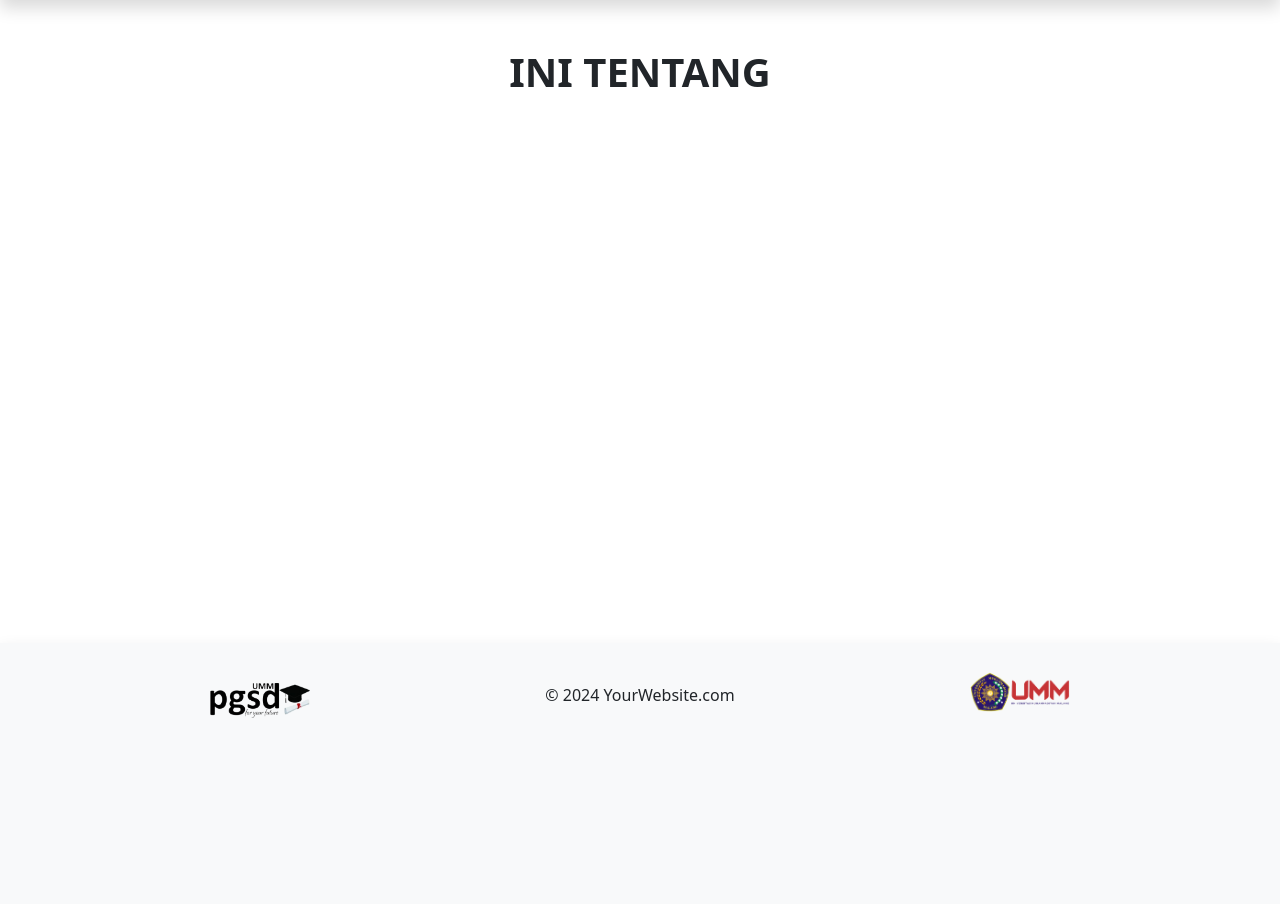
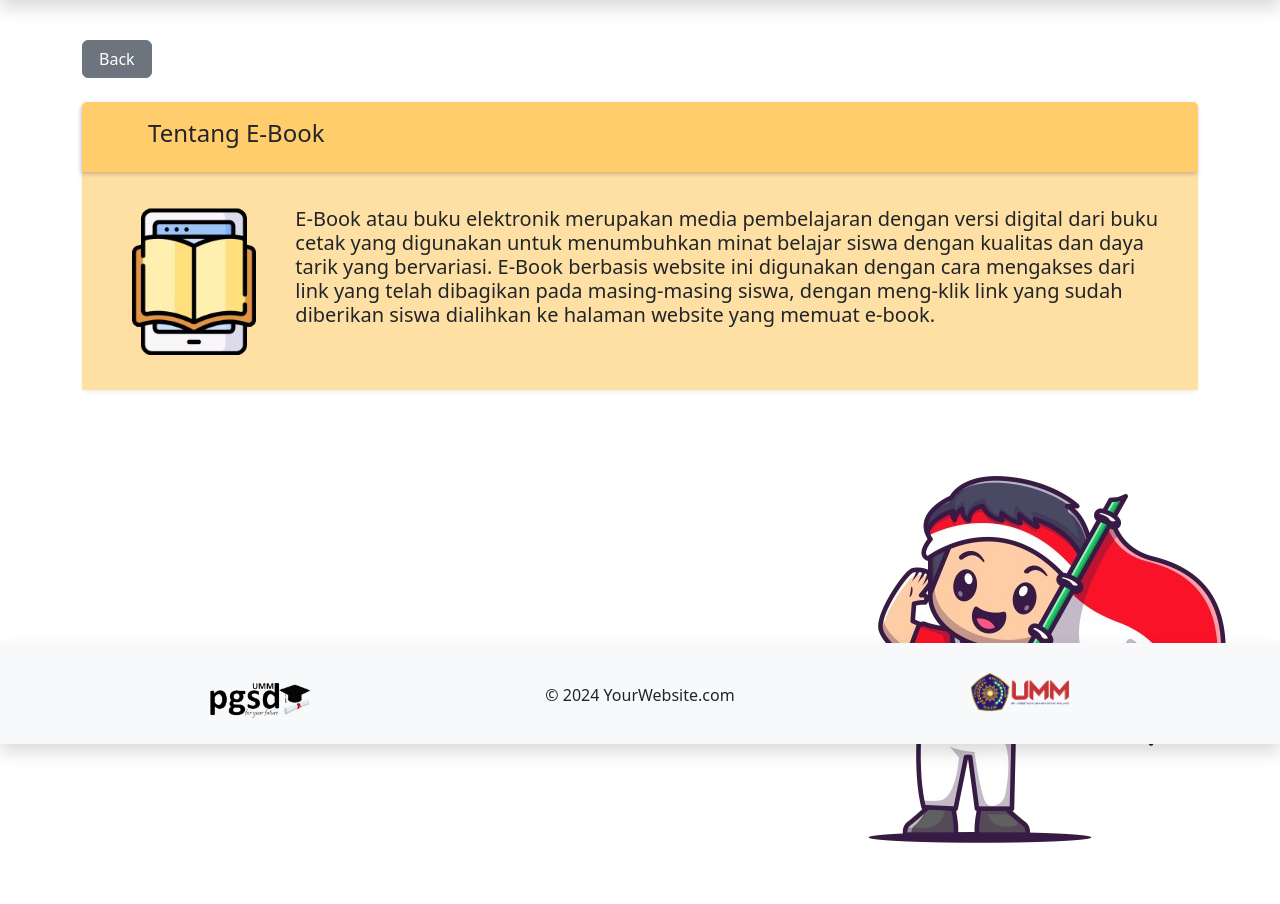
Before and after one commit to iskandarsh/web_ebook, a CodeIgniter app: page /database/tentang in a window 1280 px wide. Shown: the part 56-960 px from the top of the page. Before the commit the page ends 774 px from the top, so only its background shows below. Run offline with CodeIgniter, Linux system fonts and the light colour scheme; the visitor is signed in with stand-in values (Sample User, id 1).

Commit message:
second content box

```diff
--- a/application/views/body.php
+++ b/application/views/body.php
@@ -22,6 +22,11 @@
             text-decoration: none;
         }
 
+        .container-utama{
+            margin-top: 6rem;
+            margin-bottom: 7rem;
+        }
+
         .box-title{
             height:70px;
             text-align: center;
@@ -37,6 +42,10 @@
             background-color: #FFE0A4;
         }
 
+        .content-box{
+            text-align: left;
+        }
+
 
         footer {
             background-color: #f8f9fa;
@@ -47,8 +56,8 @@
     </style>
 </head>
 <body class = "bg-body">
-<header>
-    <nav class="navbar navbar-expand-lg navbar-light bg-light shadow" style="z-index: 100;">
+<header >
+    <nav class="navbar navbar-expand-lg navbar-light bg-light shadow fixed-top" style="z-index: 100;">
         <div class="container">
             <a class="navbar-brand" href="#"><strong>E-BOOK KEBERAGAMAN SOSIAL DAN BUDAYA</strong></a>
             <button class="navbar-toggler" type="button" data-bs-toggle="collapse" data-bs-target="#navbarNav" aria-controls="navbarNav" aria-expanded="false" aria-label="Toggle navigation">
@@ -67,10 +76,9 @@
 </header>
 
 
-
     <?= $isi_conten ?>
 
-    <footer class=" bg-light shadow">
+    <footer class=" bg-light shadow fixed-bottom">
         <div class="container">
             <div class="row">
                 <div class="col text-center" style="margin-top: 20px;">
--- a/application/views/materi.php
+++ b/application/views/materi.php
@@ -1,4 +1,8 @@
-<main class="container mt-5">
+<main class="container container-utama">
+
+<a class="btn btn-outline-secondary px-3" href="<?php echo base_url(); ?>home" style="color: white; background-color: #6c757d; border-color: #6c757d;">Back</a>
+
+
     <center>
         <h1><b>INI MATERI</b></h1>
 
--- a/application/views/petunjuk.php
+++ b/application/views/petunjuk.php
@@ -1,4 +1,8 @@
-<main class="container mt-5">
+<main class="container container-utama">
+
+<a class="btn btn-outline-secondary px-3" href="<?php echo base_url(); ?>home" style="color: white; background-color: #6c757d; border-color: #6c757d;">Back</a>
+
+
     <center>
         <h1><b>INI PETUNJUK</b></h1>
 
--- a/application/views/profil.php
+++ b/application/views/profil.php
@@ -1,4 +1,8 @@
-<main class="container mt-5">
+<main class="container container-utama">
+
+<a class="btn btn-outline-secondary px-3" href="<?php echo base_url(); ?>home" style="color: white; background-color: #6c757d; border-color: #6c757d;">Back</a>
+
+
     <center>
         <h1><b>INI PROFIL</b></h1>
 
--- a/application/views/tentang.php
+++ b/application/views/tentang.php
@@ -1,6 +1,44 @@
-<main class="container mt-5">
+<style>
+    .box-title h4{
+        margin-left: 50px;
+    }
+
+    .body-text h5{
+        text-align: left;
+    }
+    .box-body{
+        padding: 35px;
+    }
+
+</style>
+<main class="container container-utama">
+
+<a class="btn btn-outline-secondary px-3" href="<?php echo base_url(); ?>home" style="color: white; background-color: #6c757d; border-color: #6c757d;">Back</a>
+
+
     <center>
-        <h1><b>INI TENTANG</b></h1>
+            <div class="col-sm-6 col-md-6 col-lg-12 content-box text-left mt-4">
+                    <div class="card text-center shadow-sm border-0">
+                        <div class="card-header d-flex align-items-center justify-content-left border-0 box-title" >
+                            <h4>Tentang E-Book</h4>
+                        </div>
+                        <div class="card-body box-body" >
+                            <div class="row">
+                                <div class="col-lg-2">
+                                    <img  src="<?= base_url().'assets/images/icons/tentang-removebg-preview.png'; ?>"  class="card-img-top img-fluid" style="width:148px; height:148px;" alt="Menu 1">
+                                </div>
+                                <div class="col-lg-10 body-text">
+                                    <h5>E-Book atau buku elektronik merupakan media pembelajaran dengan versi digital dari buku cetak yang digunakan untuk menumbuhkan minat belajar siswa dengan kualitas dan daya tarik yang bervariasi. E-Book berbasis website ini digunakan dengan cara mengakses dari link yang telah dibagikan pada masing-masing siswa, dengan meng-klik link yang sudah diberikan siswa dialihkan ke halaman website yang memuat e-book.</h5>
+                                </div>
+                            </div>
+
+                        </div>
+                    </div>
+            </div>
+
+
+
+        <img src="<?= base_url().'assets/images/boy.png'; ?>" class="img-fluid position-absolute" style="right: 0; width: min-content; bottom: -10rem; z-index: -1;" alt="Boy">
 
     </center>
 
--- a/application/views/video.php
+++ b/application/views/video.php
@@ -1,4 +1,8 @@
-<main class="container mt-5">
+<main class="container container-utama">
+
+<a class="btn btn-outline-secondary px-3" href="<?php echo base_url(); ?>home" style="color: white; background-color: #6c757d; border-color: #6c757d;">Back</a>
+
+
     <center>
         <h1><b>INI VIDEO</b></h1>
 
```
Also changed, not shown: application/views/game.php (+19 -0 lines), application/views/home.php (+26 -3 lines), application/views/kuis.php (+11 -0 lines), assets/images/boy.png (added).
